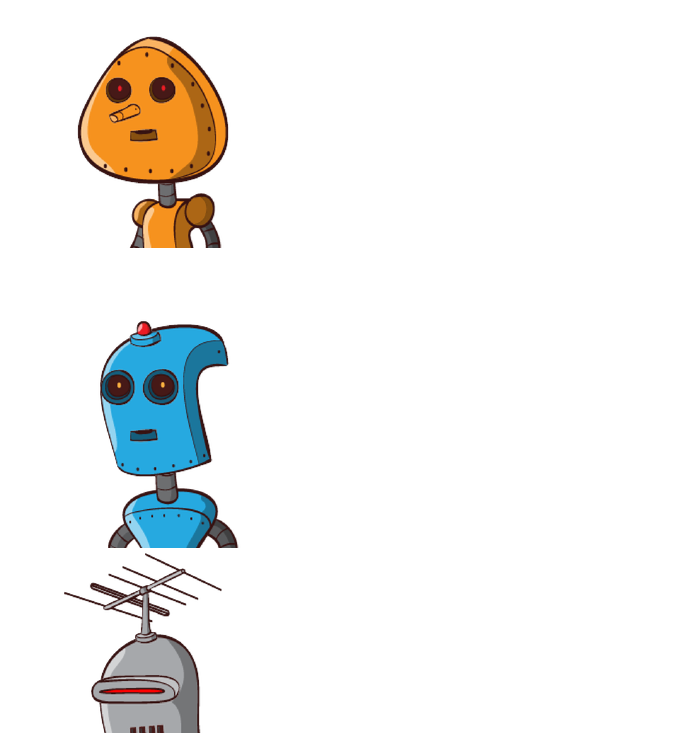
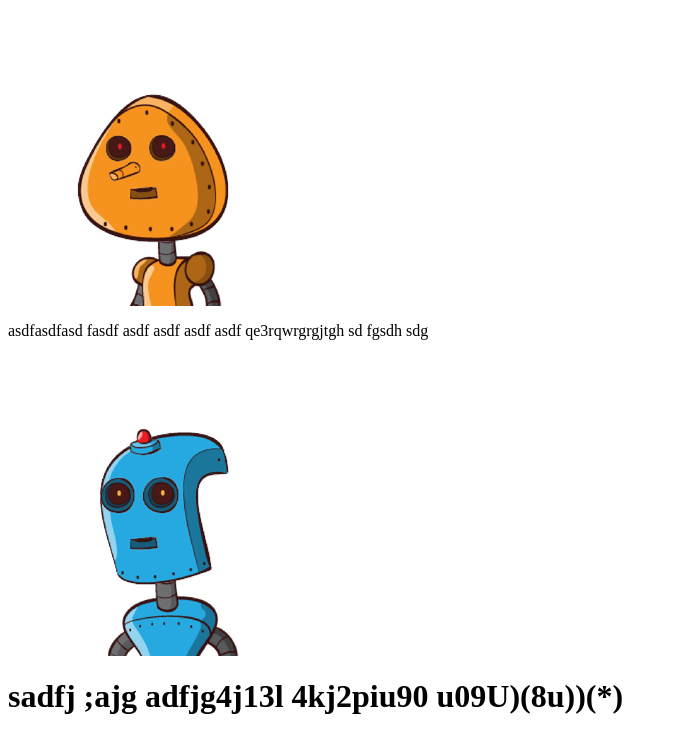
Before and after one commit to MrChriss/MrChriss.archive.github.io, a plain HTML site: page index.html in a window 1280 px wide. Shown: the part 60-793 px from the top of the page, without its empty margins (0-677 px from the left). Drawn offline with Linux system fonts and the light colour scheme.

Commit message:
Add filler text

```diff
--- a/index.html
+++ b/index.html
@@ -2,12 +2,15 @@
   <head>
   </head>
   <body>
+    <h1>sadfj ;ajg adfjg4j13l 4kj2piu90 u09U)(8u))(*)</h1>
     <div>
       <img src="robot_imgs/img1.png">
     </div>
+    <p>asdfasdfasd fasdf asdf asdf asdf asdf qe3rqwrgrgjtgh sd fgsdh sdg</p>
     <div>
       <img src="robot_imgs/img2.png">
     </div>
+    <h1>sadfj ;ajg adfjg4j13l 4kj2piu90 u09U)(8u))(*)</h1>
     <div>
       <img src="robot_imgs/img3.png">
     </div>
@@ -15,6 +18,7 @@
       <img src="robot_imgs/img4.png">
     </div>
     <div>
+      <p>asdfasdfasd fasdf asdf <strong>asdf asdf</strong> tgh sd fgsdh sdg</p>
       <img src="robot_imgs/img5.png">
     </div>
 
@@ -27,6 +31,7 @@
     <div>
       <img src="robot_imgs/img8.png">
     </div>
+    <h1>sadfj ;ajg adfjg4j13l 4kj2piu90 u09U)(8u))(*)</h1>
     <div>
       <img src="robot_imgs/img9.png">
     </div>
@@ -39,6 +44,7 @@
     </div>
     <div>
       <img src="robot_imgs/img12.png">
+      <h1>sadfj ;ajg adfjg4j13l 4kj2piu90 u09U)(8u))(*)</h1>
     </div>
     <div>
       <img src="robot_imgs/img13.png">
@@ -50,12 +56,14 @@
       <img src="robot_imgs/img15.png">
     </div>
 
+    <p>asdfasdfasd fasdf asdf asdf asdf asdf qe3rqwrgrgjtgh sd fgsdh sdg</p>
     <div>
       <img src="robot_imgs/img16.png">
     </div>
     <div>
       <img src="robot_imgs/img17.png">
     </div>
+        <h1>sadfj ;ajg adfjg4j13l 4kj2piu90 u09U)(8u))(*)</h1>
     <div>
       <img src="robot_imgs/img18.png">
     </div>
@@ -65,16 +73,20 @@
     <div>
       <img src="robot_imgs/img20.png">
     </div>
+    <h1>sadfj ;ajg adfjg4j13l 4kj2piu90 u09U)(8u))(*)</h1>
 
     <div>
       <img src="robot_imgs/img21.png">
     </div>
+    <p>asdfasdfasd fasdf asdf asdf asdf asdf qe3rqwrgrgjtgh sd fgsdh sdg</p>
     <div>
       <img src="robot_imgs/img22.png">
+      <p>asdfasdfasd fasdf asdf asdf asdf asdf qe3rqwrgrgjtgh sd fgsdh sdg</p>
     </div>
     <div>
       <img src="robot_imgs/img23.png">
     </div>
+    <p>asdfasdfasd fasdf asdf asdf asdf asdf qe3rqwrgrgjtgh sd fgsdh sdg</p>
     <div>
       <img src="robot_imgs/img24.png">
     </div>
```
